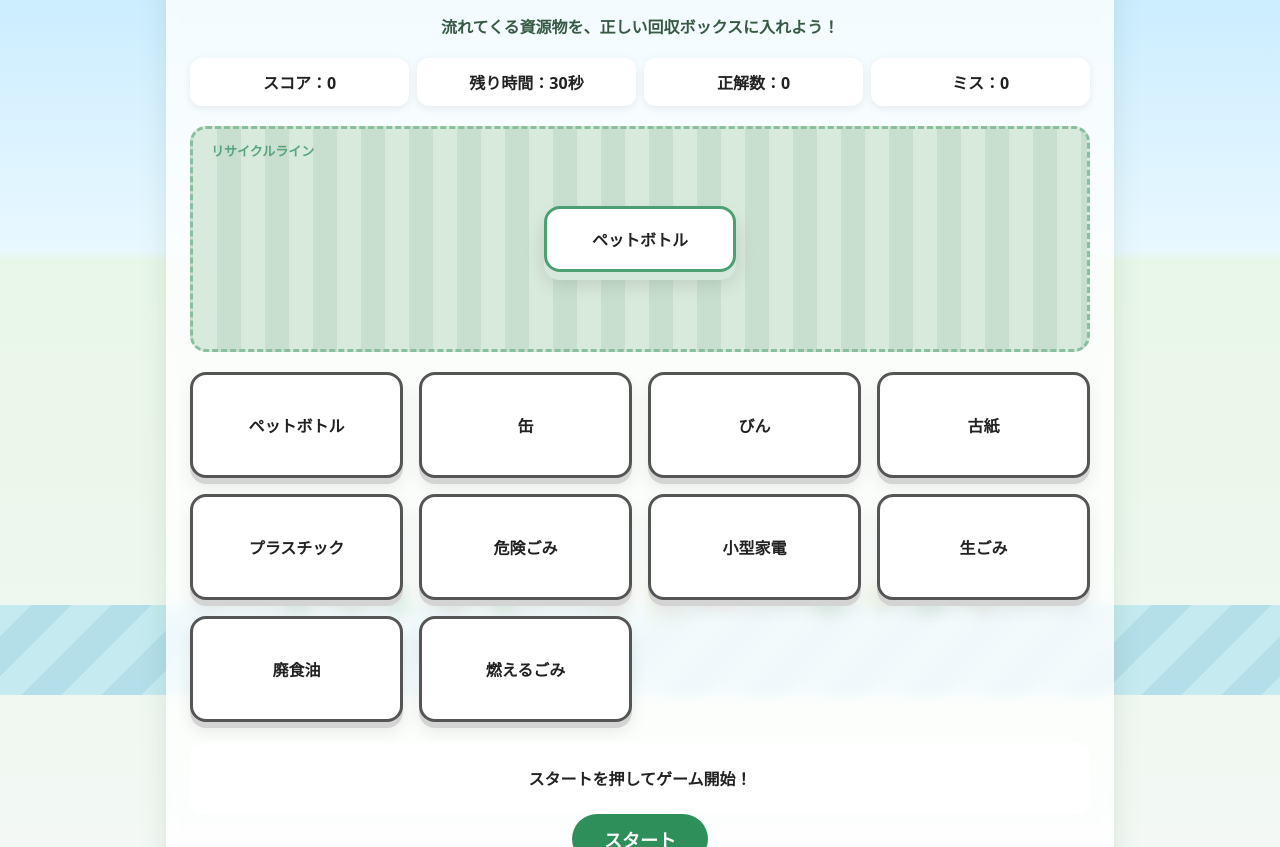
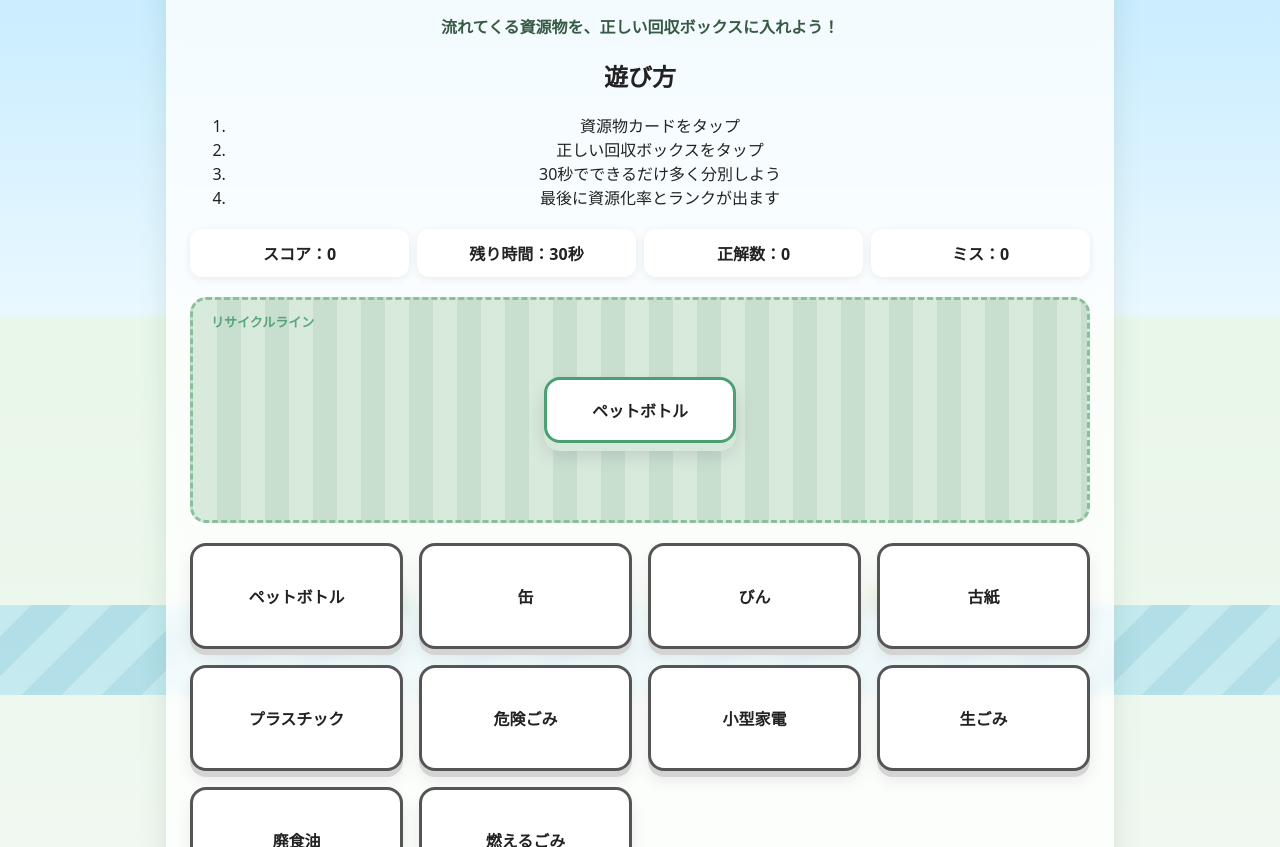
Before and after one commit to shion-sheep/recycle-line-game, a plain HTML site: page index.html in a window 1280 px wide. Shown: the part 105-952 px from the top of the page. Drawn offline with Linux system fonts and the light colour scheme.

Commit message:
Add how-to screen markup

```diff
--- a/index.html
+++ b/index.html
@@ -13,18 +13,28 @@
       <p>流れてくる資源物を、正しい回収ボックスに入れよう！</p>
     </section>
 
-    <section class="status-area">
+    <section id="howToArea" class="how-to-area">
+      <h2>遊び方</h2>
+      <ol>
+        <li>資源物カードをタップ</li>
+        <li>正しい回収ボックスをタップ</li>
+        <li>30秒でできるだけ多く分別しよう</li>
+        <li>最後に資源化率とランクが出ます</li>
+      </ol>
+    </section>
+
+    <section class="status-area is-hidden">
       <div>スコア：<span id="score">0</span></div>
       <div>残り時間：<span id="time">30</span>秒</div>
       <div>正解数：<span id="correct">0</span></div>
       <div>ミス：<span id="miss">0</span></div>
     </section>
 
-    <section class="game-area">
+    <section class="game-area is-hidden">
       <div id="item" class="item" draggable="true">ペットボトル</div>
     </section>
 
-    <section class="bins">
+    <section class="bins is-hidden">
   <div class="bin" data-type="pet">ペットボトル</div>
   <div class="bin" data-type="can">缶</div>
   <div class="bin" data-type="bottle">びん</div>
@@ -37,12 +47,12 @@
   <div class="bin" data-type="burnable">燃えるごみ</div>
 </section>
 
-    <section class="message-area">
+    <section class="message-area is-hidden">
       <p id="message">スタートを押してゲーム開始！</p>
     </section>
 
     <section class="button-area">
-      <button id="startButton">スタート</button>
+      <button id="startButton">ゲームを始める</button>
     </section>
   </main>
 
```
